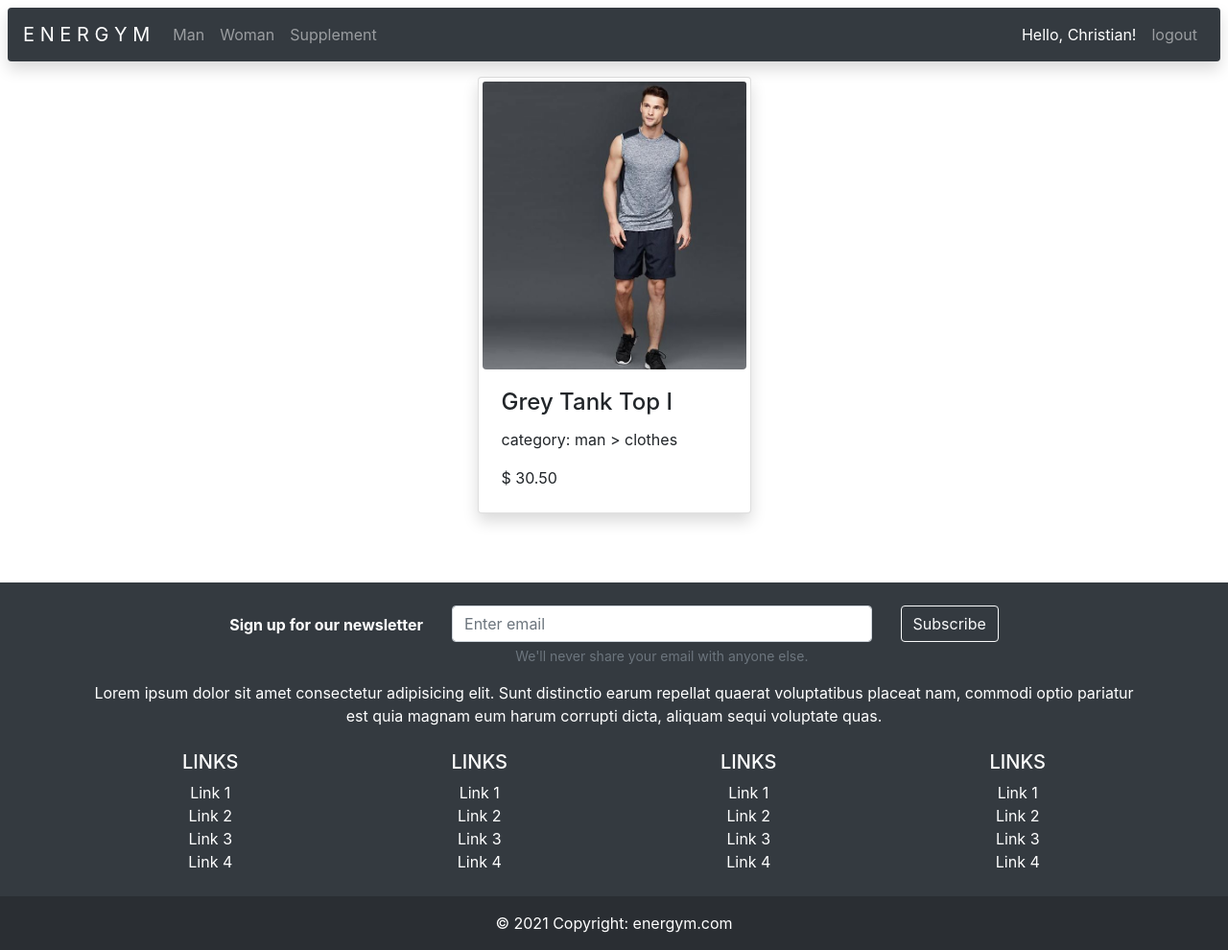
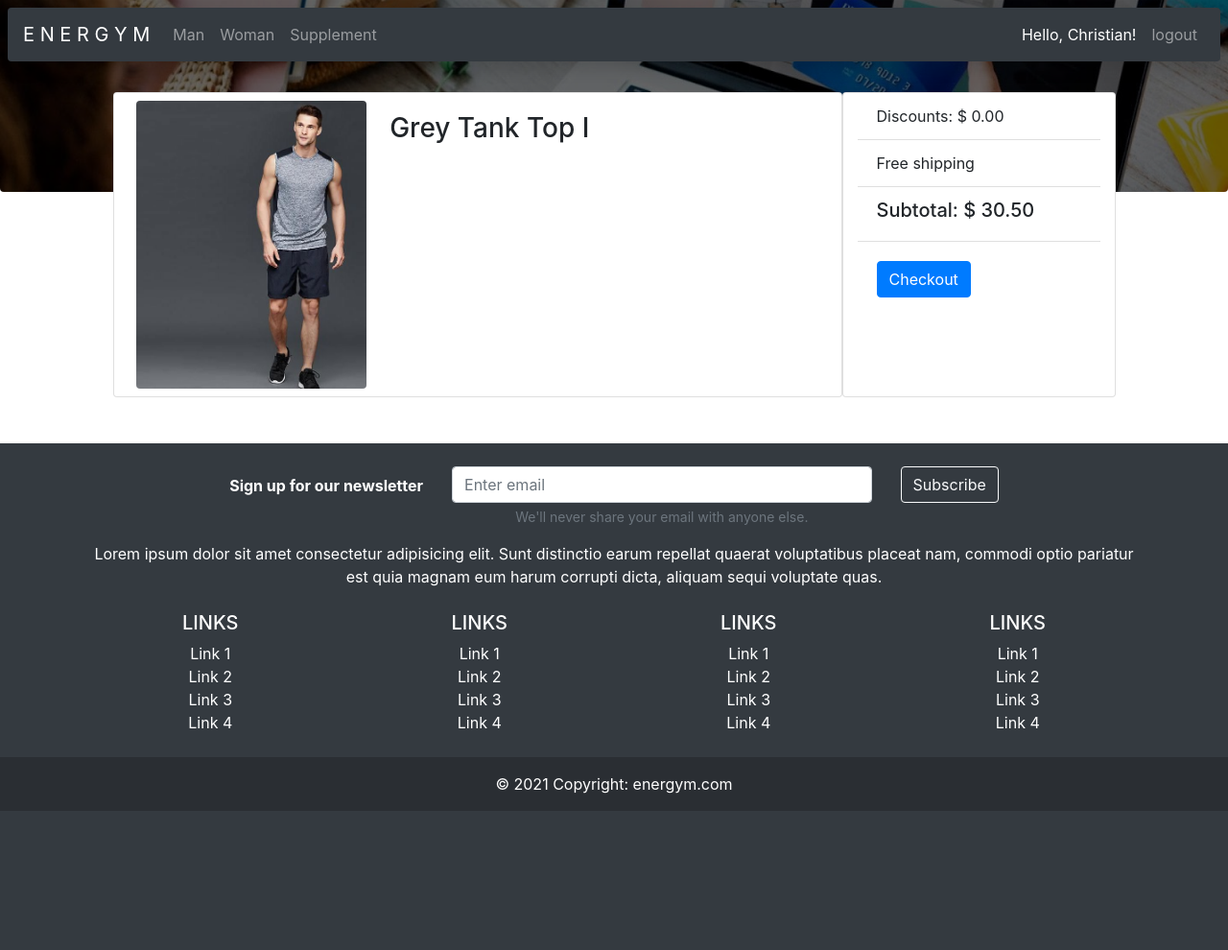
Before and after one commit to ChristianNagata/ecommerce, a Django app: page /subtotal//11/ in a window 1280 px wide. Shown: the whole page at 96% size. After the commit the page ends 845 px from the top, so only its background shows below. Run offline with Django 3.2, Linux system fonts and the light colour scheme; a user stored in the database is signed in; data comes from the database, SQL or seed files in the repository; parts of the project's set-up code (start-up, migrations or seed data) failed here and were passed over.

Commit message:
Personalização da página de subtotal

```diff
--- a/products/views.py
+++ b/products/views.py
@@ -3,6 +3,7 @@ from django.shortcuts import redirect, render
 from .models import Product
 from .forms import ClotheForm
 from random import sample, randint
+from django.contrib.auth.decorators import login_required
 
 
 def index(request):
@@ -47,6 +48,7 @@ def product(request, category_id, product_id):
     return render(request, 'products/product.html', context)
 
 
+@login_required
 def subtotal(request, product_id):
     """Página de resumo da compra"""
     cart = Product.objects.all().filter(id=product_id)
--- a/static/products/css/style.css
+++ b/static/products/css/style.css
@@ -100,6 +100,13 @@
     width: 44px;
 }
 
+.card-posicao-imagem-subtotal {
+    object-fit: cover;
+    object-position: 0 50%;
+    height: 300px;
+    width: 240px;
+}
+
 .nao-selecionavel {
     -webkit-touch-callout: none;
     -webkit-user-select: none;
--- a/templates/products/subtotal.html
+++ b/templates/products/subtotal.html
@@ -2,21 +2,46 @@
 {% load static %}
 
 
+{% block header %}
+  <div id="carouselExampleSlidesOnly" class="carousel" data-ride="carousel">
+      <div class="carousel-inner" style="position: absolute;">
+          <div class="carousel-item active">
+              <img src="/static/products/img/image-banner4.jpg" class="d-block w-100 banner-imagem1 rounded-bottom" alt="...">
+          </div>
+      </div>
+  </div>
+{% endblock header %}
+
 {% block content %}
 
 <!-- Cards começo -->
-<div class="container pt-2">
+<div class="container pt-5">
     <div class="row justify-content-center">
     {% for product in cart %}
-        <div class="card card-produto-largura p-1 m-4 col-12 col-md-3 shadow zoom">
-        <img src="{{ product.image.url }}" class="card-img-top card-posicao-imagem1 rounded-bottom" alt="...">
+      <div class="card col-8">
+        <div class="row">
+          <div class="col-md-4">
+            <img src="{{ product.image.url }}" class="m-2 card-posicao-imagem-subtotal rounded">
+          </div>
+          <div class="col-md-8">
             <div class="card-body">
-                <h4 class="card-title">{{ product.name }}</h4>
-                <p class="">category: {{ product.category }} > {{ product.sub_category }}</p>
-                <p class="card-text">$ {{ product.price|stringformat:".2f" }}</p>
+              <h3 class="card-title">{{ product.name }}</h3>
+            </div>
+          </div>
+        </div>
+      </div>
+
+        <div class="card col-3">
+            <ul class="list-group list-group-flush">
+                <li class="list-group-item">Discounts: $ 0.00</li>
+                <li class="list-group-item">Free shipping</li>
+                <li class="list-group-item"><h5>Subtotal: $ {{ product.price|stringformat:".2f" }}</h5></li>
+            </ul>
+            <div class="card-body">
+            <button type="submit" class="btn btn-primary">Checkout</button>
             </div>
         </div>
-    {% endfor %}
+        {% endfor %}
     </div>
 </div>
 <!-- Cards final -->
```
Also changed, not shown: products/migrations/0006_delete_cart.py (added), static/products/img/image-banner4.jpg (added).
